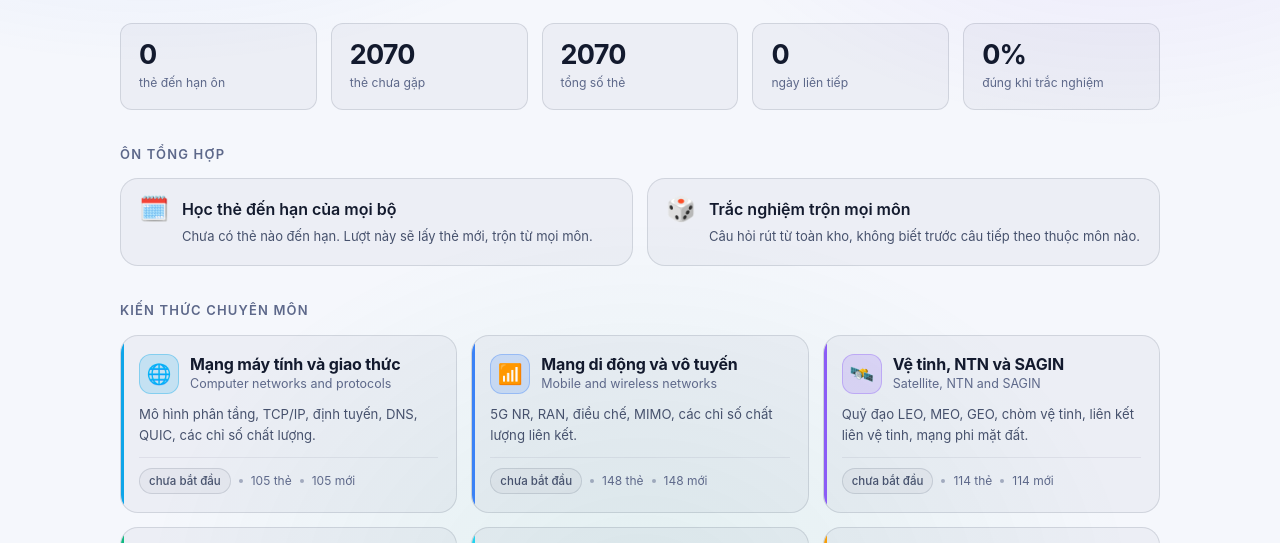
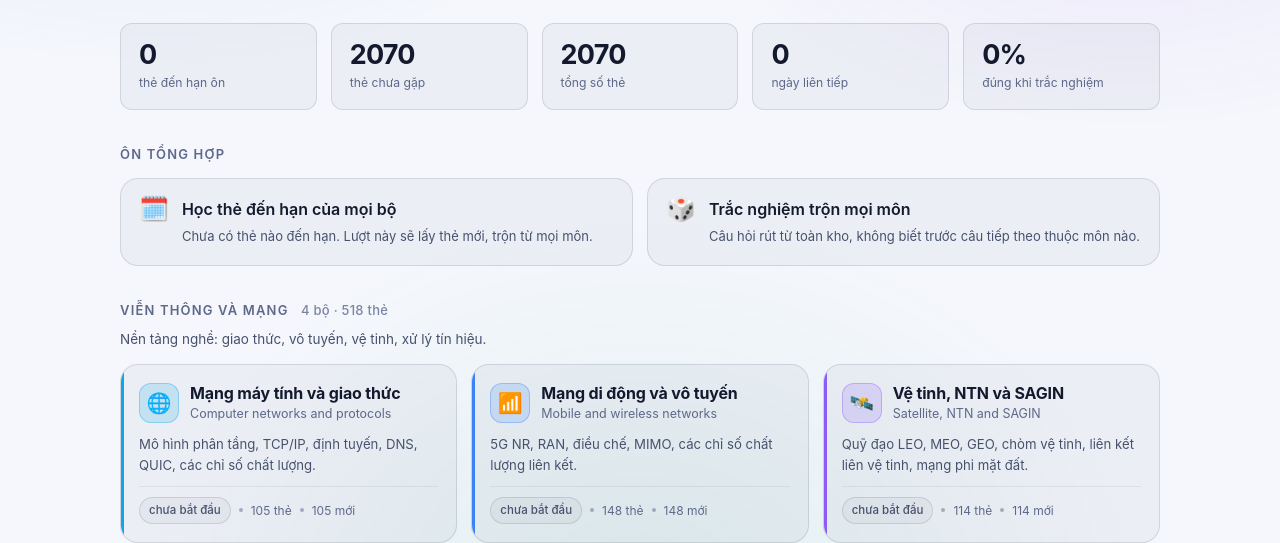
Before and after one commit to haodpsut/improve-my-self, a website with bundled scripts: page index.html in a window 1280 px wide. Shown: the part 239-782 px from the top of the page. Built offline with nearby package versions, Linux system fonts and the light colour scheme.

Commit message:
feat: chia 16 bộ thẻ thành năm nhóm có nghĩa
Trước đó 14 trong 16 bộ nằm chung một nhóm tên "Kiến thức chuyên môn", nên
trang chính thành một bức tường thẻ không phân biệt được. Lúc có 8 bộ thì ổn,
16 bộ thì không.

  Viễn thông và mạng        4 bộ ·  518 thẻ
  AI, dữ liệu và tính toán  5 bộ ·  584 thẻ
  Xây phần mềm và bảo mật   3 bộ ·  426 thẻ
  Nghề nghiệp và quản trị   2 bộ ·  280 thẻ
  Ngôn ngữ                  2 bộ ·  262 thẻ

Mỗi tiêu đề nhóm nay in kèm số bộ và số thẻ, cùng một dòng nói nhóm đó dùng vào
việc gì, để nhìn là biết nên vào đâu.

Cập nhật README: thêm mục ôn tổng hợp vốn chưa được ghi lại, và ghi rõ năm mã
nhóm để lần sau thêm bộ mới thì gắn đúng chỗ.

```diff
--- a/css/app.css
+++ b/css/app.css
@@ -270,6 +270,20 @@ a.card:hover, button.card:hover {
   font-weight: 600;
 }
 .section-title:first-child { margin-top: 0; }
+.section-count {
+  margin-left: 8px;
+  font-weight: 500;
+  letter-spacing: 0.02em;
+  text-transform: none;
+  color: var(--ink-3);
+  opacity: 0.8;
+}
+.section-blurb {
+  margin: -6px 0 14px;
+  font-size: 13.5px;
+  color: var(--ink-2);
+  max-width: 70ch;
+}
 
 /* The che do */
 .mode-card { display: flex; gap: 13px; align-items: flex-start; }
--- a/js/views/home.js
+++ b/js/views/home.js
@@ -19,8 +19,10 @@ export async function renderHome(app) {
   const groupBlock = (group) => {
     const items = manifest.decks.filter((d) => (d.group || 'domain') === group.id);
     if (!items.length) return '';
+    const nCards = items.reduce((n, d) => n + (byId.get(d.id)?.cards.length || 0), 0);
     return `
-      <div class="section-title">${esc(group.title)}</div>
+      <div class="section-title">${esc(group.title)} <span class="section-count">${items.length} bộ · ${nCards} thẻ</span></div>
+      ${group.blurb ? `<p class="section-blurb">${esc(group.blurb)}</p>` : ''}
       <div class="grid grid-decks">
         ${items.map((d) => deckCard(d, byId.get(d.id))).join('')}
       </div>`;
```
Also changed, not shown: README.md, data/manifest.json.
